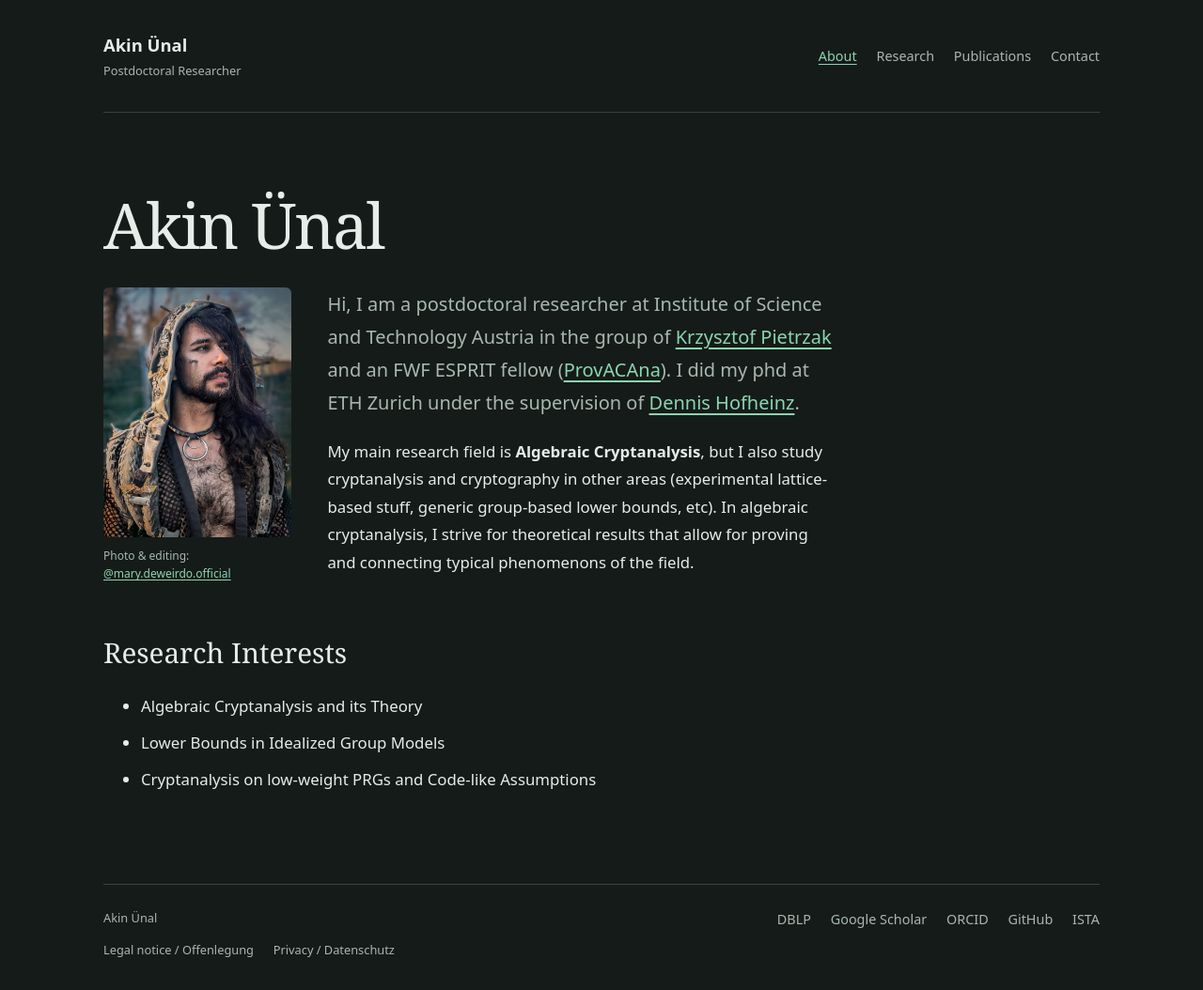
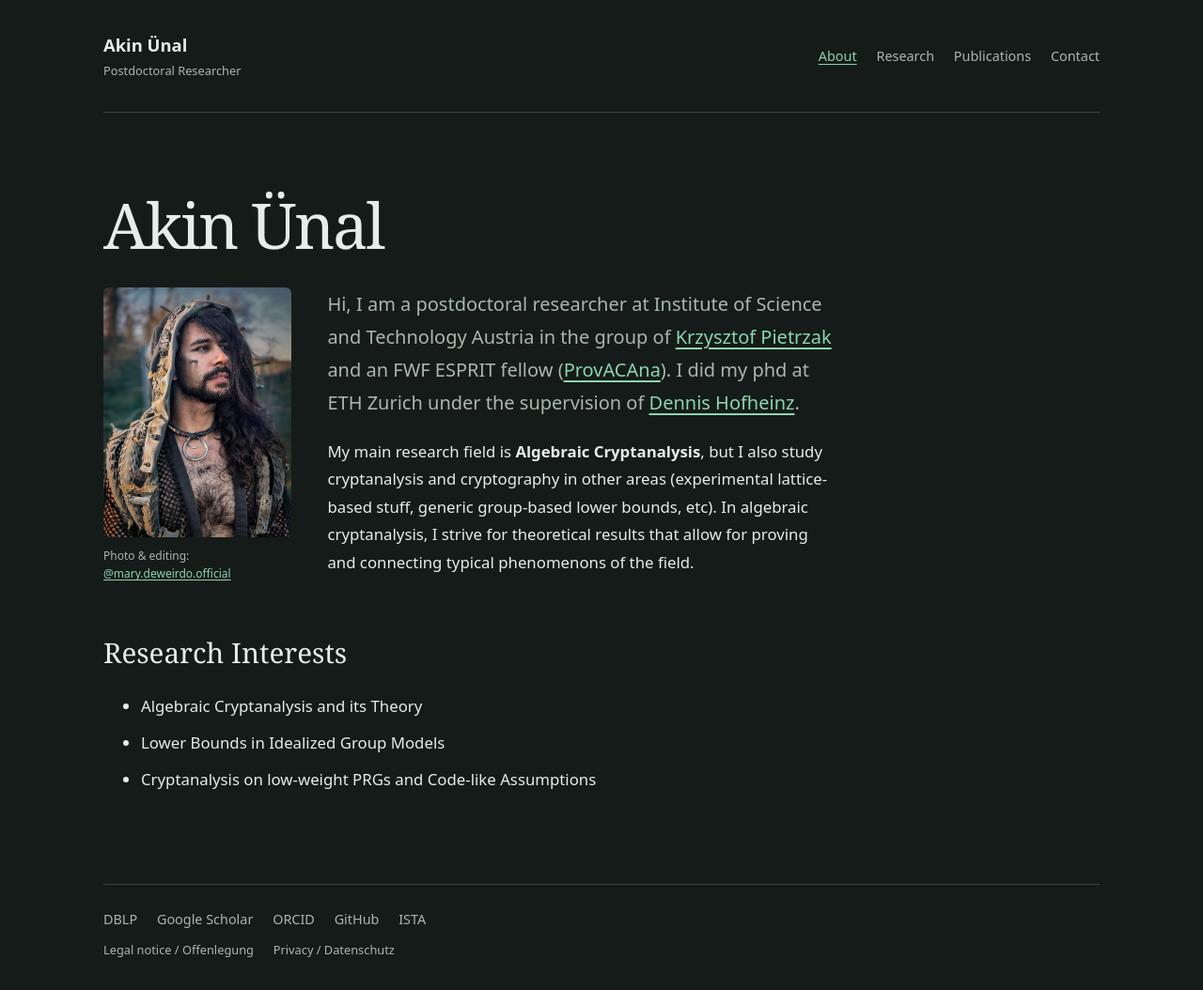
Before and after one commit to Semigroup/Semigroup.github.io, a Jekyll site: the page built from index.md, in a window 1280 px wide. Shown: the whole page at 94% size. Built offline with Jekyll 4.4.1, drawn with Linux system fonts in a browser that asks for light colours.

Commit message:
Update default.html

```diff
--- a/_layouts/default.html
+++ b/_layouts/default.html
@@ -24,7 +24,7 @@
       {{ content }}
     </main>
     <footer>
-      <p>{{ site.author.name | escape }}</p>
+      <!--<p>{{ site.author.name | escape }}</p>-->
       <nav aria-label="Academic profiles">
         <a href="https://dblp.org/pid/258/9227.html">DBLP</a>
         <a href="https://scholar.google.com/citations?hl=en&user=dlrLvDAAAAAJ">Google Scholar</a>
```
